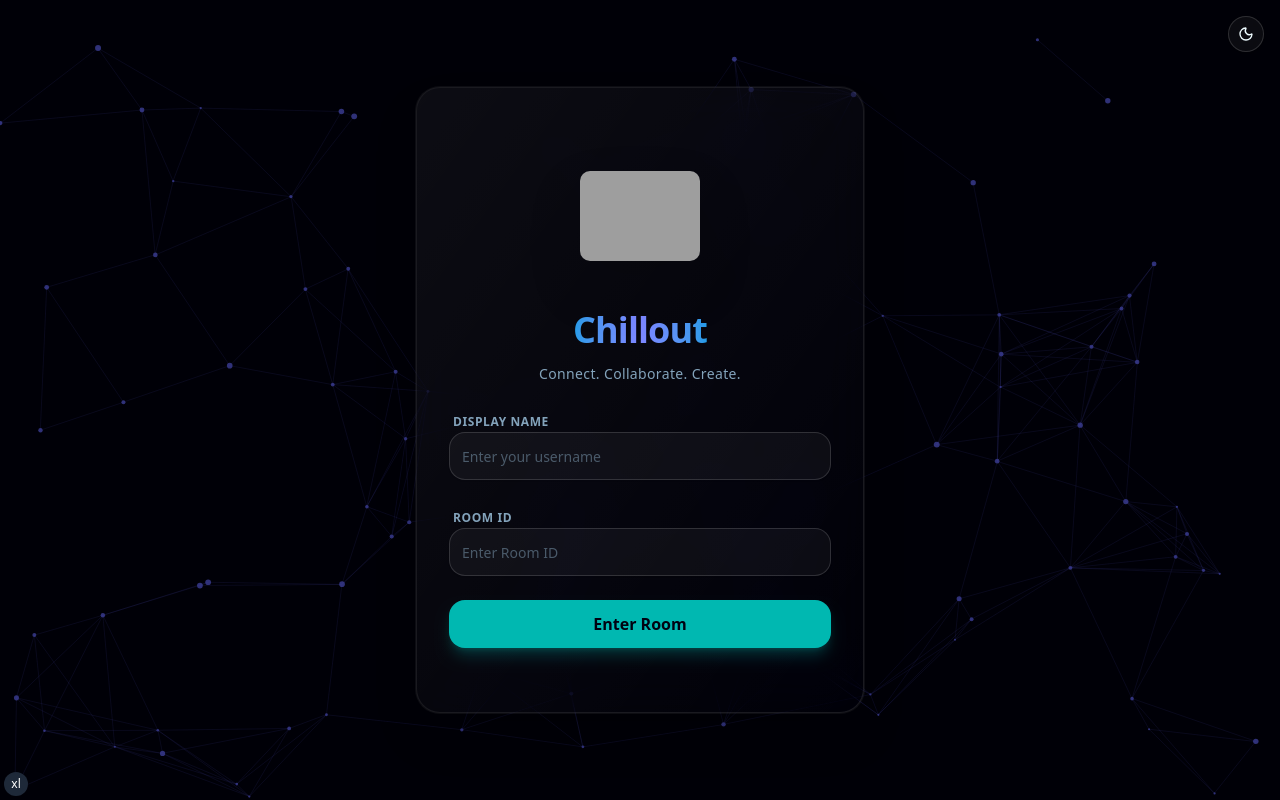
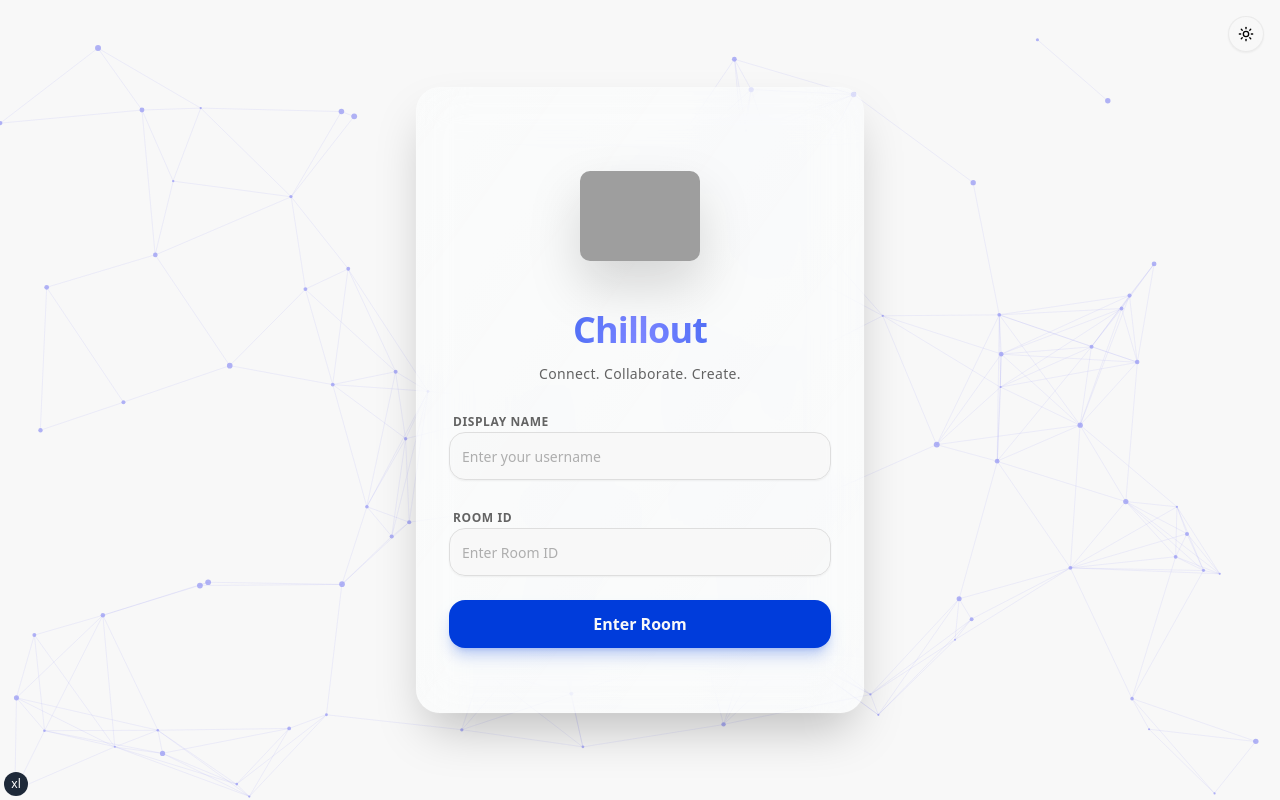
Before and after one commit to Teja3376/chillout-frontend, a Next.js app: page / in a window 1280 px wide. Built offline with nearby package versions, Linux system fonts and the light colour scheme; no server answers; grey boxes are pictures that could not be loaded.

Commit message:
feat: add initial root layout with theme, socket, and Tailwind indicator providers.

```diff
--- a/app/layout.tsx
+++ b/app/layout.tsx
@@ -22,7 +22,7 @@ export default function RootLayout({
         <SocketProvider>
           <ThemeProvider
             attribute="class"
-            defaultTheme="dark"
+            defaultTheme="system"
             enableSystem
             disableTransitionOnChange
           >
```
